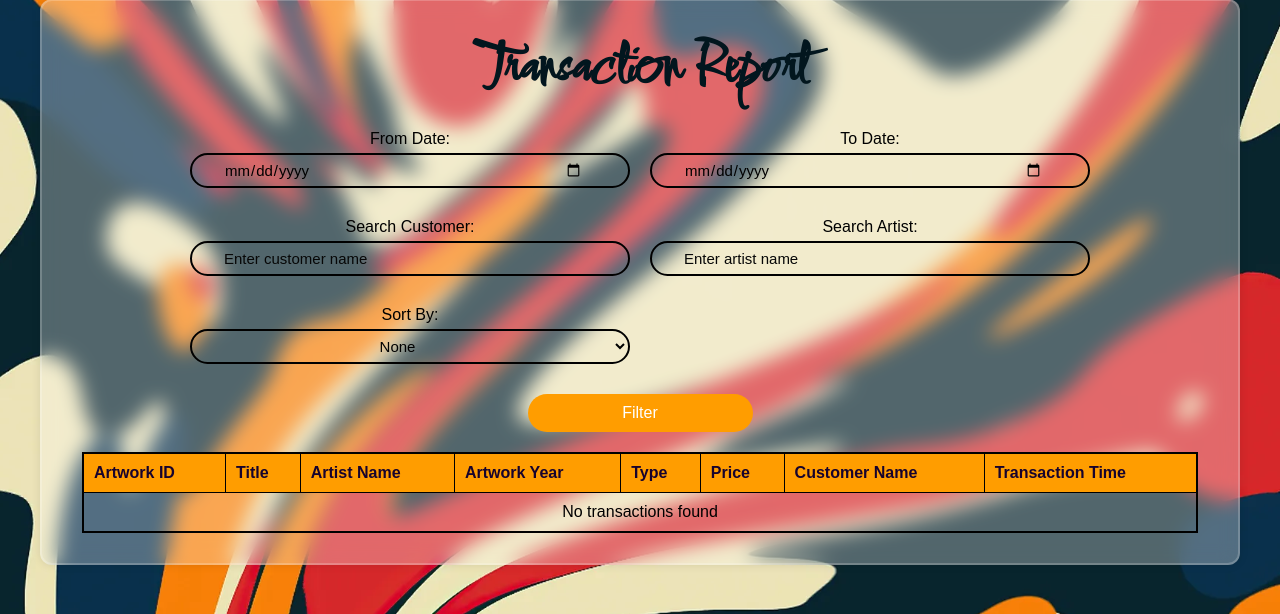
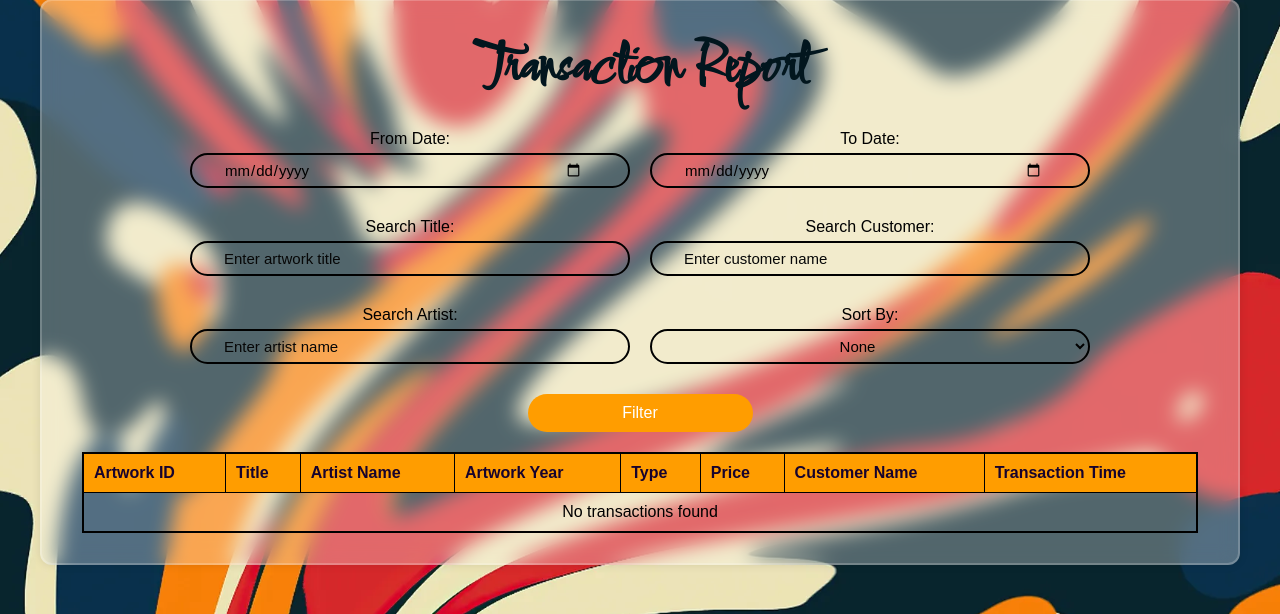
Before and after one commit to InvinQueste/Gallery-Database-Software, a PHP site: page /report.php in a window 1280 px wide. Shown: the part 121-735 px from the top of the page. Run offline with PHP 8.4, Linux system fonts and the light colour scheme; a user stored in the database is signed in; data comes from the database, SQL or seed files in the repository; data that the repository does not hold is empty; some web fonts are replaced.

Commit message:
Add search by title in report

```diff
--- a/report.php
+++ b/report.php
@@ -14,6 +14,7 @@ include('navbar.php');
 $from_date = isset($_GET['from_date']) ? $_GET['from_date'] : '';
 $to_date = isset($_GET['to_date']) ? $_GET['to_date'] : '';
 $sort_by = isset($_GET['sort_by']) ? $_GET['sort_by'] : '';
+$search_title = isset($_GET['search_title']) ? $_GET['search_title'] : '';
 $search_customer = isset($_GET['search_customer']) ? $_GET['search_customer'] : '';
 $search_artist = isset($_GET['search_artist']) ? $_GET['search_artist'] : '';
 
@@ -36,6 +37,9 @@ if (!empty($from_date) && !empty($to_date)) {
 }
 
 // Apply search filters
+if (!empty($search_title)) {
+    $sql .= " AND Artwork.Title LIKE '%$search_title%'";
+}
 if (!empty($search_customer)) {
     $sql .= " AND Customer.CustomerName LIKE '%$search_customer%'";
 }
@@ -91,6 +95,10 @@ $result = $conn->query($sql);
         <div class="form-group">
         <label>To Date:</label>
         <input type="date" name="to_date" value="<?php echo $to_date; ?>">
+        </div>
+        <div class="form-group">
+        <label>Search Title:</label>
+        <input type="text" name="search_title" value="<?php echo $search_title; ?>" placeholder="Enter artwork title">
         </div>
         <div class="form-group">
         <label>Search Customer:</label>
```
